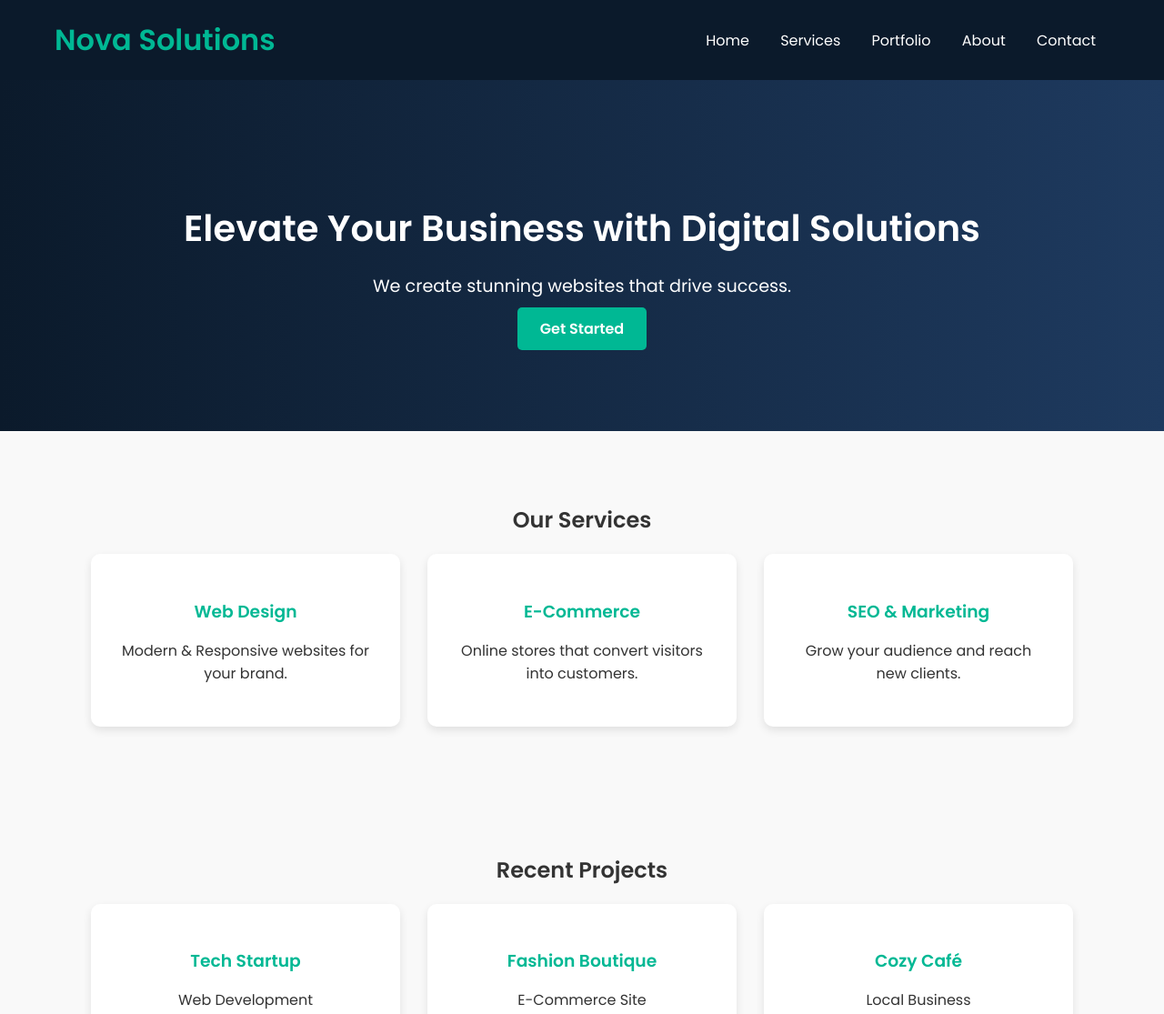
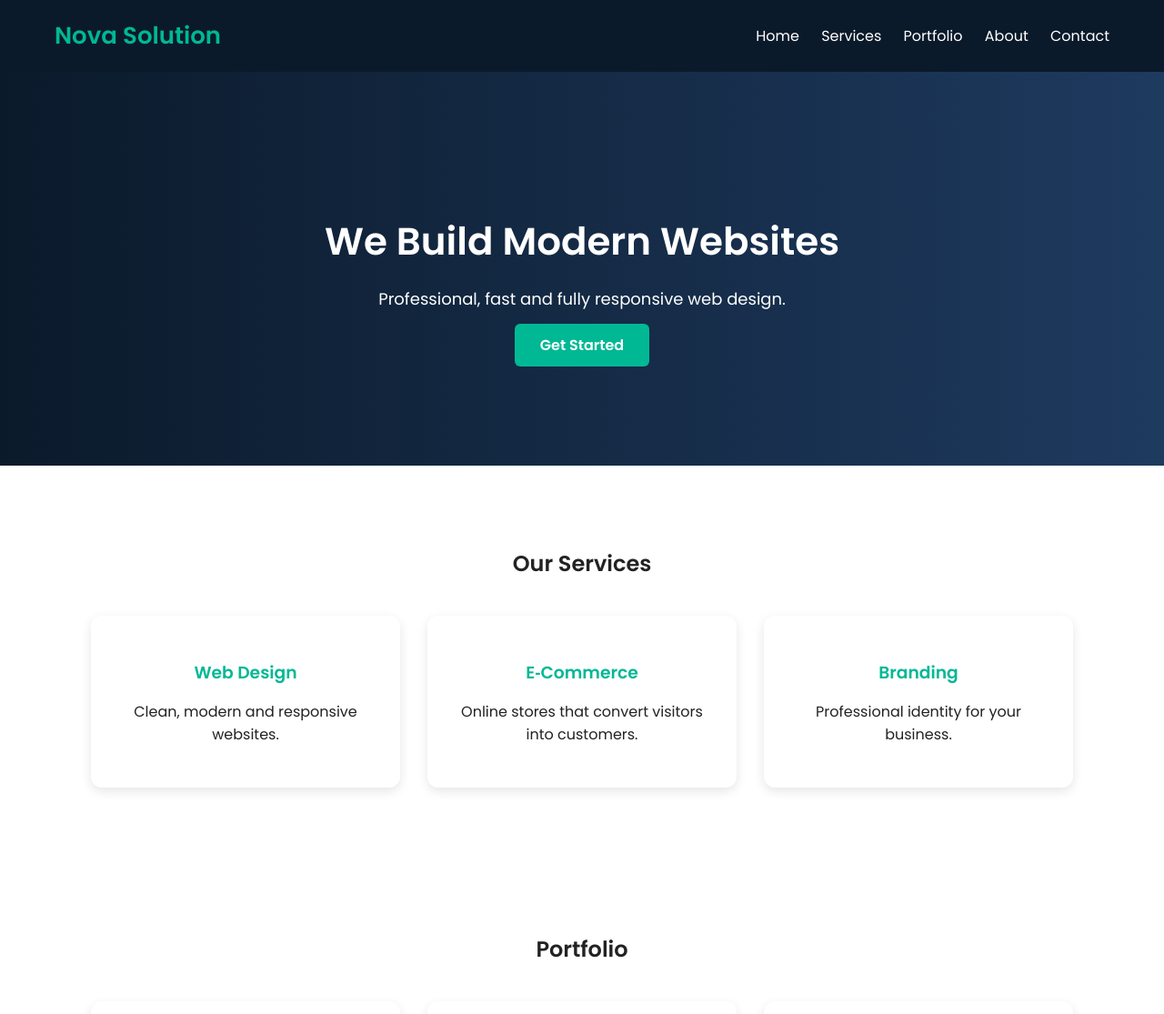
Before and after one commit to akropolnitskiy-cell/nova-solution, a plain HTML site: page nova-solution/index.html in a window 1280 px wide. Shown: the top 1115 px of the page at 91% size. Drawn offline with Linux system fonts and the light colour scheme.

Commit message:
Update index.html
Updated the HTML structure, styles, and content for the Nova Solutions website.

```diff
--- a/nova-solution/index.html
+++ b/nova-solution/index.html
@@ -1,31 +1,117 @@
 <!DOCTYPE html>
 <html lang="en">
 <head>
-  <meta charset="UTF-8" />
-  <meta name="viewport" content="width=device-width, initial-scale=1.0" />
-  <title>Nova Solutions | Modern Web Design</title>
-  <link href="https://fonts.googleapis.com/css2?family=Poppins:wght@400;600&display=swap" rel="stylesheet">
+  <meta charset="UTF-8">
+  <meta name="viewport" content="width=device-width, initial-scale=1.0">
+  <title>Nova Solution | Web Design Agency</title>
+  <link href="https://fonts.googleapis.com/css2?family=Poppins:wght@300;400;600&display=swap" rel="stylesheet">
   <style>
-    body { font-family: 'Poppins', sans-serif; margin: 0; background: #f9f9f9; color: #333; }
-    header { background: #0b1a2b; color: white; padding: 20px 60px; display: flex; justify-content: space-between; align-items: center; }
-    header h1 { color: #00b894; margin: 0; }
-    nav a { color: white; margin: 0 15px; text-decoration: none; font-weight: 500; }
-    .hero { background: linear-gradient(to right, #0b1a2b, #1e3a5f); color: white; text-align: center; padding: 100px 20px; }
-    .hero h2 { font-size: 2.5em; margin-bottom: 10px; }
-    .hero p { font-size: 1.2em; margin-bottom: 20px; }
-    .btn { background: #00b894; color: white; padding: 12px 25px; border-radius: 5px; text-decoration: none; font-weight: 600; }
-    .section { padding: 60px 20px; text-align: center; }
-    .services, .portfolio { display: flex; justify-content: center; flex-wrap: wrap; gap: 30px; }
-    .card { background: white; border-radius: 10px; box-shadow: 0 4px 10px rgba(0,0,0,0.1); padding: 30px; width: 280px; }
-    .card h3 { color: #00b894; margin-bottom: 10px; }
-    .contact form { display: flex; flex-direction: column; align-items: center; gap: 10px; max-width: 400px; margin: auto; }
-    input, textarea { width: 100%; padding: 10px; border: 1px solid #ccc; border-radius: 5px; }
-    footer { background: #0b1a2b; color: white; text-align: center; padding: 20px; margin-top: 40px; }
+    body {
+      margin: 0;
+      font-family: 'Poppins', sans-serif;
+      background: #ffffff;
+      color: #222;
+    }
+
+    /* HEADER */
+    header {
+      background: #0b1a2b;
+      padding: 20px 60px;
+      display: flex;
+      justify-content: space-between;
+      align-items: center;
+      color: white;
+    }
+    header h1 {
+      margin: 0;
+      font-size: 26px;
+      color: #00b894;
+    }
+    nav a {
+      color: white;
+      margin-left: 20px;
+      text-decoration: none;
+      font-weight: 400;
+    }
+
+    /* HERO */
+    .hero {
+      padding: 120px 20px;
+      text-align: center;
+      background: linear-gradient(to right, #0b1a2b, #1e3a5f);
+      color: white;
+    }
+    .hero h2 {
+      font-size: 42px;
+      margin-bottom: 10px;
+    }
+    .hero p {
+      font-size: 18px;
+      margin-bottom: 25px;
+    }
+    .btn {
+      background: #00b894;
+      padding: 12px 28px;
+      color: white;
+      border-radius: 6px;
+      text-decoration: none;
+      font-weight: 600;
+    }
+
+    /* SECTIONS */
+    .section {
+      padding: 70px 20px;
+      text-align: center;
+    }
+    .cards {
+      display: flex;
+      justify-content: center;
+      flex-wrap: wrap;
+      gap: 30px;
+      margin-top: 40px;
+    }
+    .card {
+      background: white;
+      width: 280px;
+      padding: 30px;
+      border-radius: 12px;
+      box-shadow: 0 4px 12px rgba(0,0,0,0.1);
+    }
+    .card h3 {
+      color: #00b894;
+      margin-bottom: 10px;
+    }
+
+    /* CONTACT */
+    form {
+      max-width: 400px;
+      margin: auto;
+      display: flex;
+      flex-direction: column;
+      gap: 12px;
+    }
+    input, textarea {
+      padding: 12px;
+      border: 1px solid #ccc;
+      border-radius: 6px;
+      font-size: 15px;
+    }
+
+    /* FOOTER */
+    footer {
+      background: #0b1a2b;
+      color: white;
+      text-align: center;
+      padding: 20px;
+      margin-top: 40px;
+    }
   </style>
 </head>
+
 <body>
+
   <header>
-    <h1>Nova Solutions</h1>
+    <h1>Nova Solution</h1>
     <nav>
       <a href="#">Home</a>
       <a href="#">Services</a>
@@ -36,41 +122,51 @@
   </header>
 
   <section class="hero">
-    <h2>Elevate Your Business with Digital Solutions</h2>
-    <p>We create stunning websites that drive success.</p>
-    <a href="#" class="btn">Get Started</a>
+    <h2>We Build Modern Websites</h2>
+    <p>Professional, fast and fully responsive web design.</p>
+    <a class="btn" href="#">Get Started</a>
   </section>
 
   <section class="section">
     <h2>Our Services</h2>
-    <div class="services">
-      <div class="card"><h3>Web Design</h3><p>Modern & Responsive websites for your brand.</p></div>
-      <div class="card"><h3>E-Commerce</h3><p>Online stores that convert visitors into customers.</p></div>
-      <div class="card"><h3>SEO & Marketing</h3><p>Grow your audience and reach new clients.</p></div>
+    <div class="cards">
+      <div class="card">
+        <h3>Web Design</h3>
+        <p>Clean, modern and responsive websites.</p>
+      </div>
+      <div class="card">
+        <h3>E‑Commerce</h3>
+        <p>Online stores that convert visitors into customers.</p>
+      </div>
+      <div class="card">
+        <h3>Branding</h3>
+        <p>Professional identity for your business.</p>
+      </div>
     </div>
   </section>
 
   <section class="section">
-    <h2>Recent Projects</h2>
-    <div class="portfolio">
-      <div class="card"><h3>Tech Startup</h3><p>Web Development</p></div>
-      <div class="card"><h3>Fashion Boutique</h3><p>E-Commerce Site</p></div>
-      <div class="card"><h3>Cozy Café</h3><p>Local Business</p></div>
+    <h2>Portfolio</h2>
+    <div class="cards">
+      <div class="card"><h3>Tech Startup</h3><p>Landing Page</p></div>
+      <div class="card"><h3>Fashion Shop</h3><p>E‑Commerce</p></div>
+      <div class="card"><h3>Creative Studio</h3><p>Portfolio</p></div>
     </div>
   </section>
 
-  <section class="section contact">
-    <h2>Get in Touch</h2>
+  <section class="section">
+    <h2>Contact Us</h2>
     <form>
-      <input type="text" placeholder="Your Name" required>
-      <input type="email" placeholder="Your Email" required>
-      <textarea placeholder="Your Message" rows="4"></textarea>
+      <input type="text" placeholder="Your Name">
+      <input type="email" placeholder="Your Email">
+      <textarea rows="4" placeholder="Your Message"></textarea>
       <button class="btn">Send Message</button>
     </form>
   </section>
 
   <footer>
-    © 2026 Nova Solutions. All Rights Reserved.
+    © 2026 Nova Solution — All Rights Reserved
   </footer>
+
 </body>
 </html>
```
